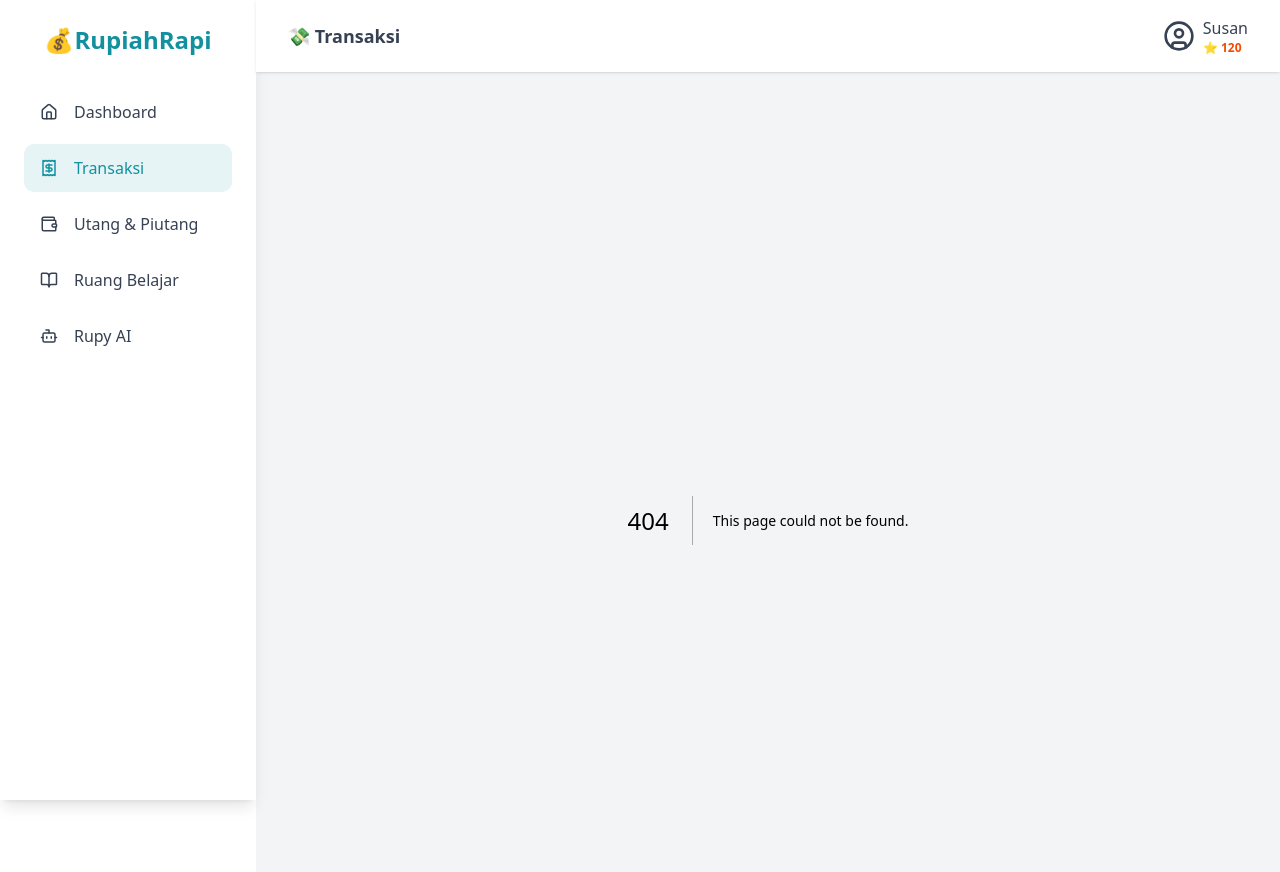
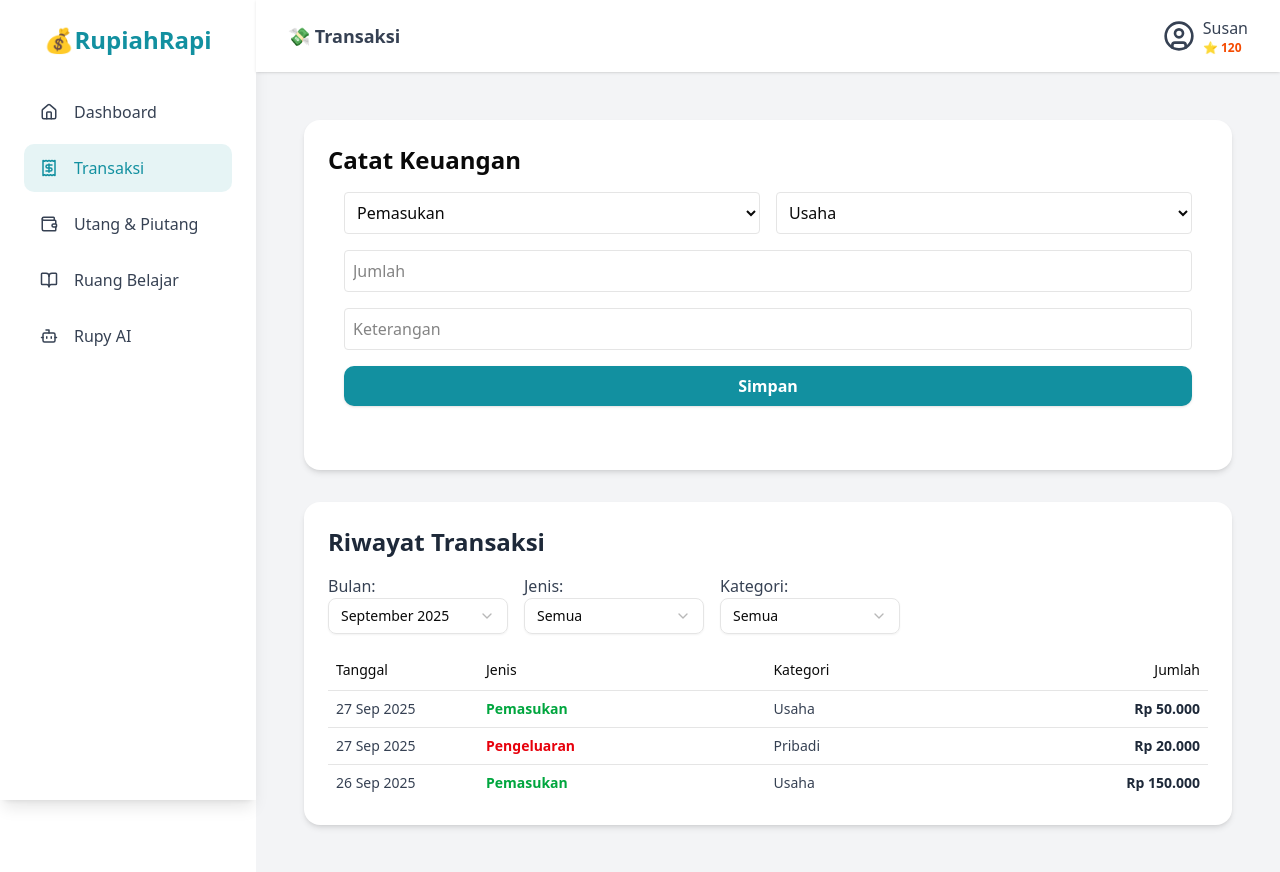
Before and after one commit to frsyi/rupiah-rapi, a Next.js app: page /transactions in a window 1280 px wide. Before the commit this address had no page. Shown: the top 872 px of the page. Built offline with nearby package versions, Linux system fonts and the light colour scheme.

Commit message:
feat: transactions page

```diff
--- /dev/null
+++ b/src/app/transactions/page.jsx
@@ -0,0 +1,225 @@
+"use client";
+
+import { useState } from "react";
+import {
+  Table,
+  TableBody,
+  TableCell,
+  TableHead,
+  TableHeader,
+  TableRow,
+} from "@/components/ui/table";
+import {
+  Select,
+  SelectContent,
+  SelectItem,
+  SelectTrigger,
+  SelectValue,
+} from "@/components/ui/select";
+
+export default function Transaksi() {
+  const [jenis, setJenis] = useState("Pemasukan");
+  const [kategori, setKategori] = useState("Usaha");
+  const [keterangan, setKeterangan] = useState("Keterangan");
+  const [jumlah, setJumlah] = useState("");
+
+  const [transactions, setTransactions] = useState([
+    {
+      id: 1,
+      kategori: "Usaha",
+      jenis: "Pemasukan",
+      jumlah: 50000,
+      tanggal: "2025-09-27",
+    },
+    {
+      id: 2,
+      kategori: "Pribadi",
+      jenis: "Pengeluaran",
+      jumlah: 20000,
+      tanggal: "2025-09-27",
+    },
+    {
+      id: 3,
+      kategori: "Usaha",
+      jenis: "Pemasukan",
+      jumlah: 150000,
+      tanggal: "2025-09-26",
+    },
+  ]);
+
+  const handleSubmit = (e) => {
+    e.preventDefault();
+    if (!jumlah || Number(jumlah) <= 0) return;
+    const newTransaction = {
+      id: transactions.length + 1,
+      kategori,
+      jenis,
+      jumlah: Number(jumlah),
+      tanggal: new Date().toISOString().split("T")[0],
+    };
+    setTransactions([newTransaction, ...transactions]);
+    setJumlah("");
+  };
+
+  // state filter
+  const [filterBulan, setFilterBulan] = useState("2025-09");
+  const [filterJenis, setFilterJenis] = useState("Semua");
+  const [filterKategori, setFilterKategori] = useState("Semua");
+
+  // filter data
+  const filteredTransactions = transactions.filter((t) => {
+    const byBulan = t.tanggal.startsWith(filterBulan);
+    const byJenis = filterJenis === "Semua" || t.jenis === filterJenis;
+    const byKategori =
+      filterKategori === "Semua" || t.kategori === filterKategori;
+    return byBulan && byJenis && byKategori;
+  });
+
+  return (
+    <div className="space-y-8">
+      <div className="bg-white p-6 rounded-2xl shadow-md">
+        <h2 className="text-2xl font-bold">Catat Keuangan</h2>
+
+        {/* Form Input */}
+        <form
+          onSubmit={handleSubmit}
+          className="bg-white p-4 mb-6 grid gap-4 md:grid-cols-2"
+        >
+          <select
+            className="border p-2 rounded"
+            value={jenis}
+            onChange={(e) => setJenis(e.target.value)}
+          >
+            <option value="Pemasukan">Pemasukan</option>
+            <option value="Pengeluaran">Pengeluaran</option>
+          </select>
+          <select
+            className="border p-2 rounded"
+            value={kategori}
+            onChange={(e) => setKategori(e.target.value)}
+          >
+            <option value="Usaha">Usaha</option>
+            <option value="Pribadi">Pribadi</option>
+          </select>
+          <input
+            type="number"
+            placeholder="Jumlah"
+            className="border p-2 rounded col-span-2"
+            value={jumlah}
+            onChange={(e) => setJumlah(e.target.value)}
+          />
+          <input
+            type="text"
+            placeholder="Keterangan"
+            className="border p-2 rounded col-span-2"
+            // value={keterangan}
+            onChange={(e) => setKeterangan(e.target.value)}
+          />
+          <button
+            type="submit"
+            className="bg-primary hover:bg-primary-dark text-white px-4 py-2 rounded-lg shadow col-span-2 font-semibold cursor-pointer"
+          >
+            Simpan
+          </button>
+        </form>
+      </div>
+
+      <div className="bg-white p-6 rounded-2xl shadow-md">
+        <h2 className="text-2xl font-bold text-gray-800 mb-4">
+          Riwayat Transaksi
+        </h2>
+
+        {/* Filter */}
+        <div className="flex flex-wrap gap-4 items-center mb-4">
+          <div>
+            <span className="text-gray-700 font-medium mr-2">Bulan:</span>
+            <Select value={filterBulan} onValueChange={setFilterBulan}>
+              <SelectTrigger className="w-[180px]">
+                <SelectValue placeholder="Pilih bulan" />
+              </SelectTrigger>
+              <SelectContent>
+                <SelectItem value="2025-09">September 2025</SelectItem>
+                <SelectItem value="2025-08">Agustus 2025</SelectItem>
+                <SelectItem value="2025-07">Juli 2025</SelectItem>
+              </SelectContent>
+            </Select>
+          </div>
+
+          <div>
+            <span className="text-gray-700 font-medium mr-2">Jenis:</span>
+            <Select value={filterJenis} onValueChange={setFilterJenis}>
+              <SelectTrigger className="w-[180px]">
+                <SelectValue placeholder="Pilih jenis" />
+              </SelectTrigger>
+              <SelectContent>
+                <SelectItem value="Semua">Semua</SelectItem>
+                <SelectItem value="Pemasukan">Pemasukan</SelectItem>
+                <SelectItem value="Pengeluaran">Pengeluaran</SelectItem>
+              </SelectContent>
+            </Select>
+          </div>
+
+          <div>
+            <span className="text-gray-700 font-medium mr-2">Kategori:</span>
+            <Select value={filterKategori} onValueChange={setFilterKategori}>
+              <SelectTrigger className="w-[180px]">
+                <SelectValue placeholder="Pilih kategori" />
+              </SelectTrigger>
+              <SelectContent>
+                <SelectItem value="Semua">Semua</SelectItem>
+                <SelectItem value="Usaha">Usaha</SelectItem>
+                <SelectItem value="Pribadi">Pribadi</SelectItem>
+              </SelectContent>
+            </Select>
+          </div>
+        </div>
+
+        {/* Tabel Riwayat */}
+        <Table>
+          <TableHeader>
+            <TableRow>
+              <TableHead className="w-[150px]">Tanggal</TableHead>
+              <TableHead>Jenis</TableHead>
+              <TableHead>Kategori</TableHead>
+              <TableHead className="text-right">Jumlah</TableHead>
+            </TableRow>
+          </TableHeader>
+          <TableBody>
+            {filteredTransactions.length > 0 ? (
+              filteredTransactions.map((t) => (
+                <TableRow key={t.id}>
+                  <TableCell className="font-medium text-gray-700">
+                    {new Date(t.tanggal).toLocaleDateString("id-ID", {
+                      day: "2-digit",
+                      month: "short",
+                      year: "numeric",
+                    })}
+                  </TableCell>
+                  <TableCell
+                    className={
+                      t.jenis === "Pemasukan"
+                        ? "text-green-600 font-semibold"
+                        : "text-red-600 font-semibold"
+                    }
+                  >
+                    {t.jenis}
+                  </TableCell>
+                  <TableCell className="text-gray-700">{t.kategori}</TableCell>
+                  <TableCell className="text-right font-semibold text-gray-800">
+                    Rp {t.jumlah.toLocaleString("id-ID")}
+                  </TableCell>
+                </TableRow>
+              ))
+            ) : (
+              <TableRow>
+                <TableCell colSpan={4} className="text-center text-gray-500">
+                  Tidak ada transaksi sesuai filter
+                </TableCell>
+              </TableRow>
+            )}
+          </TableBody>
+        </Table>
+      </div>
+    </div>
+  );
+}
```
